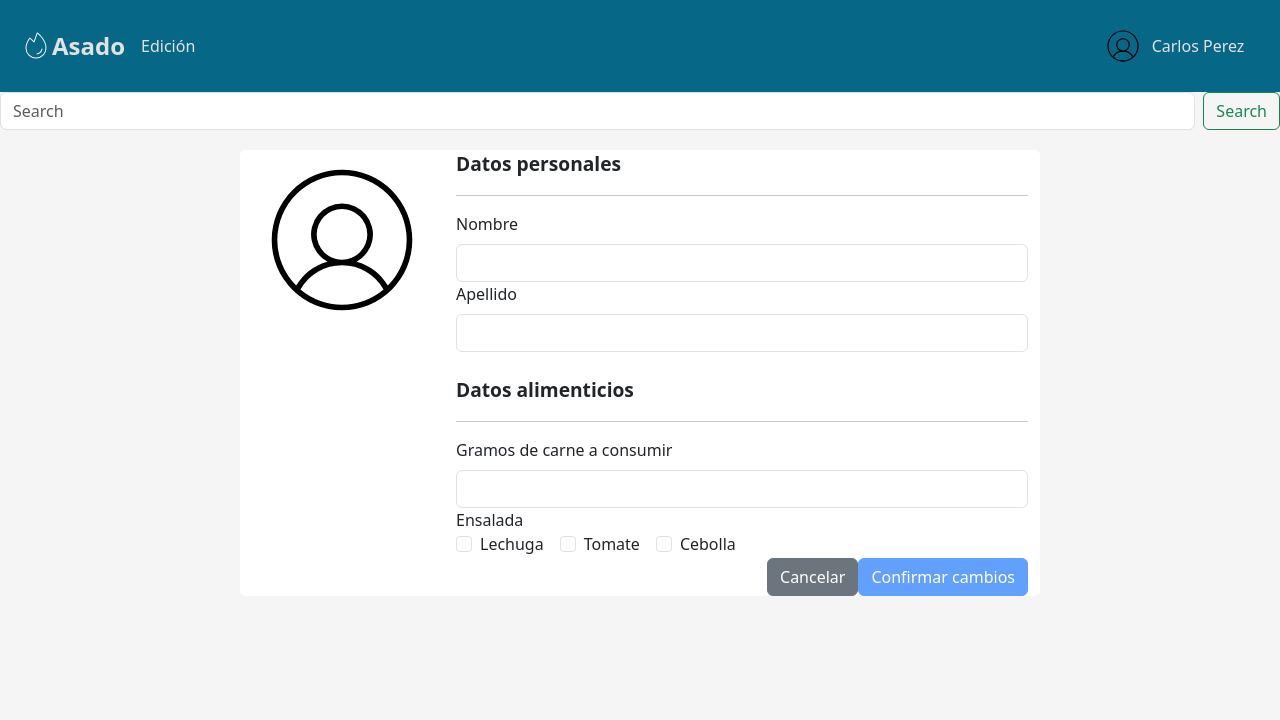
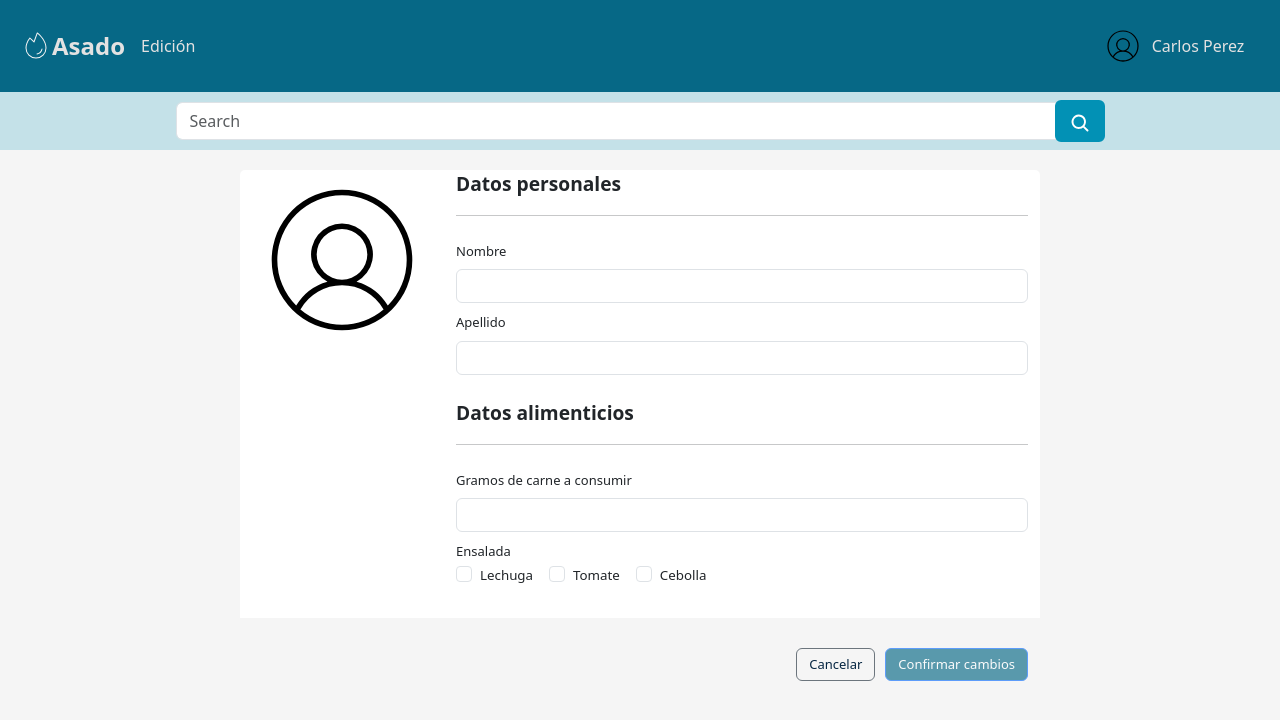
Before and after one commit to mcarolinadiaz/guest-management, an Angular app in the folder guest-management-front/: page /edit-guest in a window 1280 px wide. Shown: the top 720 px of the page. Built offline with nearby package versions, Linux system fonts and the light colour scheme.

Commit message:
Se realizaron test unitarios para Angular y cambios de estilos para barra de busqueda y sección de edición

```diff
--- a/guest-management-front/src/app/home/edit-guest/edit-guest.component.html
+++ b/guest-management-front/src/app/home/edit-guest/edit-guest.component.html
@@ -18,14 +18,14 @@
                     <hr>
                     <div class="row row-container-inside">
                         <div class="col">
-                            <label for="inputName" class="form-label">Nombre</label>
+                            <label for="inputName" class="form-label category-label">Nombre</label>
                             <input type="text" class="form-control" id="inputName" formControlName="inputName">
                             <div *ngIf="editForm.get('inputName')?.invalid && editForm.get('inputName')?.touched" class="text-danger">
                                 Nombre es requerido y debe tener al menos 2 caracteres.
                               </div>
                         </div>
                         <div class="col">
-                            <label for="inputLastname" class="form-label">Apellido</label>
+                            <label for="inputLastname" class="form-label category-label">Apellido</label>
                             <input type="text" class="form-control" id="inputLastname" formControlName="inputLastname">
                             <div *ngIf="editForm.get('inputLastname')?.invalid && editForm.get('inputLastname')?.touched" class="text-danger">
                                 Apellido es requerido y debe tener al menos 2 caracteres.
@@ -35,14 +35,14 @@
                         <div class="col">
                             <div class="info-title">Datos alimenticios</div>
                             <hr>
-                            <label for="grCarne" class="form-label">Gramos de carne a consumir</label>
+                            <label for="grCarne" class="form-label category-label">Gramos de carne a consumir</label>
                             <input type="text" class="form-control" id="grCarne" formControlName="grCarne">
                             <div *ngIf="editForm.get('grCarne')?.invalid && editForm.get('grCarne')?.touched" class="text-danger">
                                 Debe ingresar un número válido.
                               </div>
                         </div>
                         <div class="col">
-                            <div>Ensalada</div>
+                            <div class="category-label">Ensalada</div>
                             <div class="salad-content">
                                 <div class="form-check form-check-inline">
                                     <input class="form-check-input" type="checkbox" id="inputLettuce" value="false" formControlName="inputLettuce">
@@ -58,13 +58,13 @@
                                 </div>
                             </div>
                         </div>
-                        <div class="col container-button">
-                            <button type="button" class="btn btn-secondary cancel-button" (click)="onCancel()">Cancelar</button>
-                            <button type="submit" class="btn btn-primary submit-button" [disabled]="editForm.invalid">Confirmar cambios</button>
-                        </div>
                     </div>
                 </div>
             </div>
         </div>
+        <div class="col container-button">
+            <button type="button" class="btn btn-secondary cancel-button" (click)="onCancel()">Cancelar</button>
+            <button type="submit" class="btn btn-primary submit-button" [disabled]="editForm.invalid">Confirmar cambios</button>
+        </div>
     </form>
 </div>
--- a/guest-management-front/src/app/home/edit-guest/edit-guest.component.scss
+++ b/guest-management-front/src/app/home/edit-guest/edit-guest.component.scss
@@ -31,11 +31,18 @@
 */
 .submit-button {
     display: flex;
+    font-size: small;
+    align-self: center;
+    background-color: var(--dark-blue);
 }
 
 .cancel-button {
     display: flex;
     margin-left: auto;
+    background-color: var(--light-gray);
+    color: var(--dark-color);
+    font-size: small;
+    align-self: center;
 }
 
 .col {
@@ -57,4 +64,17 @@
 .container-button {
     display: flex;
     flex-direction: row;
+    margin-top: 30px;
+    gap: 10px;
+    background-color: var(--light-gray);
+    padding-top: 30px;
 }
+
+.category-label {
+    font-size: small;
+    margin-top: 10px;
+}
+
+.form-control, .form-check-label {
+    font-size: smaller;
+}
--- a/guest-management-front/src/app/search/search.component.html
+++ b/guest-management-front/src/app/search/search.component.html
@@ -1,4 +1,9 @@
-<form class="d-flex">
-    <input class="form-control me-2" type="search" placeholder="Search" aria-label="Search" (input)="onSearch($event)">
-    <button class="btn btn-outline-success" type="submit">Search</button>
-</form>
+<div class="container-search">
+    <form class="d-flex search-form">
+        <div class="search-container">
+            <input class="form-control me-2" type="search" placeholder="Search" aria-label="Search" (input)="onSearch($event)">
+            <button class="btn btn-outline-success search-icon" type="submit">
+                <svg xmlns="http://www.w3.org/2000/svg" width="20" height="20" fill="#ffff" viewBox="0 0 256 256"><path d="M232.49,215.51,185,168a92.12,92.12,0,1,0-17,17l47.53,47.54a12,12,0,0,0,17-17ZM44,112a68,68,0,1,1,68,68A68.07,68.07,0,0,1,44,112Z"></path></svg>            </button>
+        </div>
+    </form>
+</div>
--- a/guest-management-front/src/app/search/search.component.scss
+++ b/guest-management-front/src/app/search/search.component.scss
@@ -0,0 +1,33 @@
+.container-search {
+    background-color: var(--light-blue);
+    display: flex;
+    justify-content: center;
+}
+
+.search-form {
+    width: 74%;
+    padding: 10px;
+}
+
+.search-container {
+    position: relative;
+    width: 100%;
+}
+
+.form-control {
+    padding-right: 30px; /* Espacio para el ícono */
+}
+
+.search-icon {
+    position: absolute;
+    right: -1px;
+    top: 50%;
+    transform: translateY(-50%);
+    border: none;
+    background-color: var(--light-dark-blue);
+    cursor: pointer;
+    padding: -1px;
+    border: solid;
+    border-color: var(--light-dark-blue);
+    margin: 0;
+}
--- a/guest-management-front/src/styles.scss
+++ b/guest-management-front/src/styles.scss
@@ -9,7 +9,7 @@
     --light-dark-color: #6886A3;
     --dark-blue: #066886;
     --light-dark-blue: #0291b5;
-    --light-blue: #0291b5;
+    --light-blue: rgba(2, 145, 181, 0.2);
     --light-gray: #f5f5f5;
     --dark-light-gray: #E3E2E2;
     --white: #FFFF;
```
Also changed, not shown: 1 other file (tests, documents, lock files or other folders).
